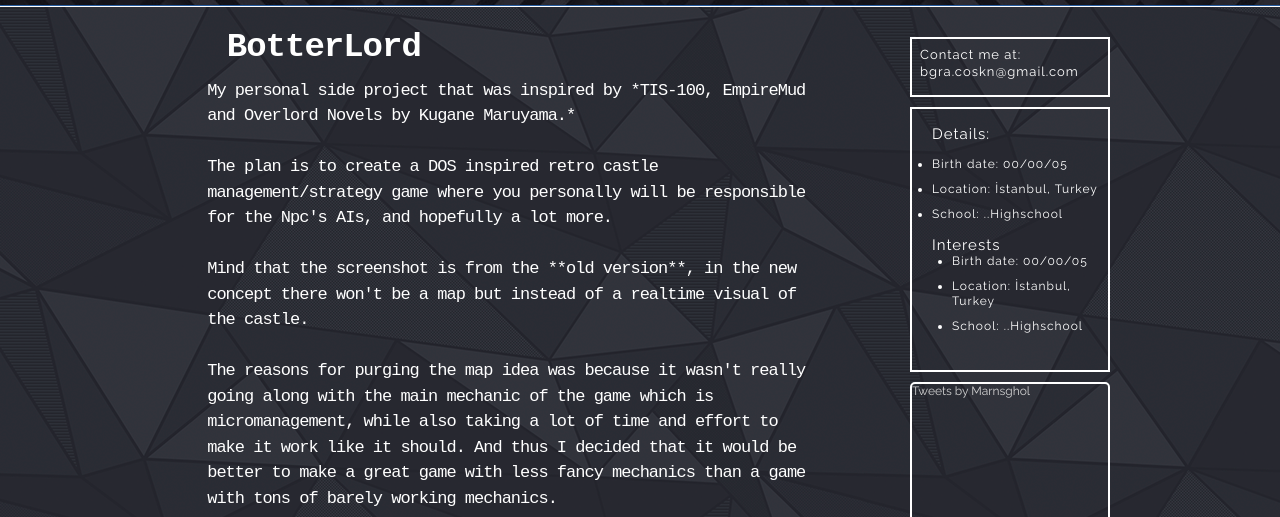
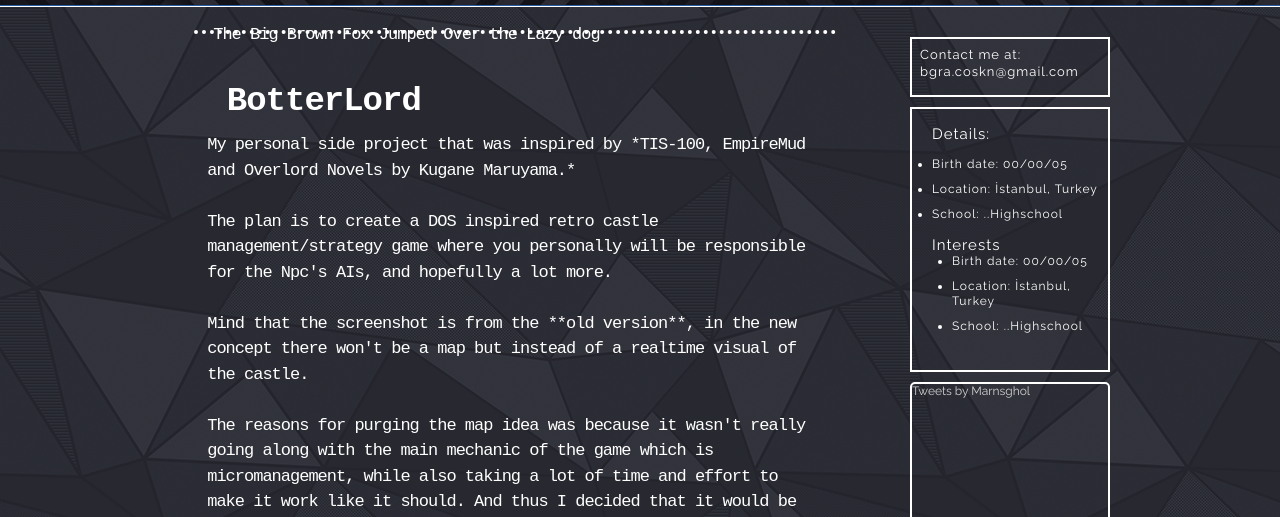
Before and after one commit to BaharSoydan/baharsoydan.github.io, a plain HTML site: page index.html in a window 1280 px wide. Shown: the part 225-742 px from the top of the page. Drawn offline with Linux system fonts and the light colour scheme; a web font is replaced by a local one.

Commit message:
Testing markup page

```diff
--- a/index.html
+++ b/index.html
@@ -66,6 +66,16 @@
   <div id="content-wrapper">
     <div class="inner clearfix">
       <section id="main-content">
+        <div class="markdown_page">
+
+          <div class="markdown_text">
+            The Big Brown Fox Jumped Over the Lazy dog
+          </div>
+
+          <div class="markdown_line"> </div>
+
+
+        </div>
         <div id="BL"></div>
         <div class="markdown_line"></div>
         <div id="SB"></div>
```
Also changed, not shown: images/Botter_logo.ico (deleted), images/speechbubble.png (deleted).
